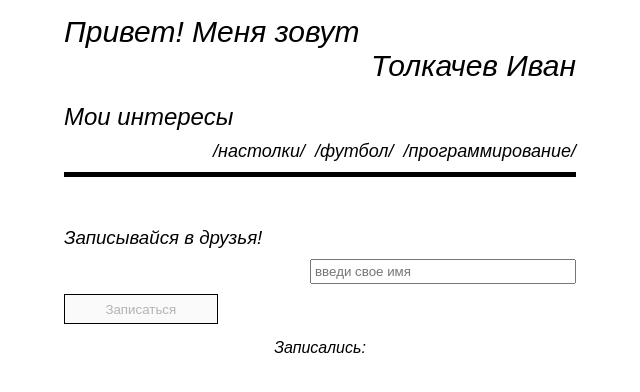
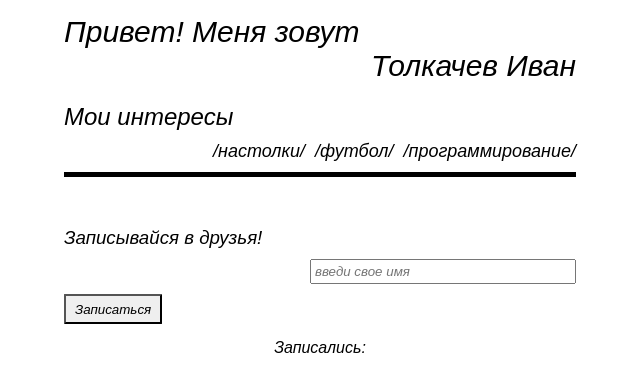
Before and after one commit to vantrey/homeWorkTasks, a React (Create React App) app: page / in a window 1280 px wide. Shown: the top 392 px of the page, without its empty margins (320-960 px from the left). Built offline with nearby package versions, Linux system fonts and the light colour scheme.

Commit message:
5th task. AddText.jsx complete. some name refactoring.

```diff
--- a/src/App.jsx
+++ b/src/App.jsx
@@ -23,26 +23,13 @@ class App extends React.Component {
     greetings: {
       greetingsTitle: 'Записывайся в друзья!',
       greetingsOutput: [],
-      buttonDisable: true,
     },
   };
 
   addGreetingsOutput = (text) => {
-    // let currentInputValue = this.inputRef.current.value;
-    // this.inputRef.current.value = '';
-    // alert(`Привет, ${currentInputValue}`);
     let newGreetings = {...this.state.greetings};
     newGreetings.greetingsOutput = [...this.state.greetings.greetingsOutput, text];
-    newGreetings.buttonDisable = true;
     this.setState({greetings: newGreetings})
-  };
-
-  swishButtonDisable = () => {
-    if (this.inputRef.current.value.trim()) {
-      let newGreetings = {...this.state.greetings};
-      newGreetings.buttonDisable = false;
-      this.setState({greetings: newGreetings})
-    }
   };
 
   render = () => {
--- /dev/null
+++ b/src/Greetings/AddText/AddText.jsx
@@ -0,0 +1,50 @@
+import React from 'react'
+import Input from "./Input/Input"
+import Button from "./Button/Button"
+import styles from "./AddText.module.css"
+
+class AddText extends React.Component {
+  state = {
+    currentValue: '',
+    isError: false,
+  }
+  onInputChange = (e) => {
+    this.setState({
+      currentValue: e.currentTarget.value,
+      isError: false,
+    })
+  }
+  addNewText = () => {
+    if (!this.state.currentValue) {
+      this.setState({isError: true})
+    } else {
+      alert(this.state.currentValue)
+      this.props.addGreetingsOutput(this.state.currentValue)
+      this.setState({currentValue: ''})
+    }
+  }
+  onEnterPress = (e) => {
+    e.key === 'Enter' && this.addNewText()
+  }
+  onBtnClick = () => {
+    this.addNewText()
+  }
+
+  render = () => {
+    return (
+      <div className={styles.addTextWrapper}>
+        <Input
+          isError={this.state.isError}
+          currentValue={this.state.currentValue}
+          onInputChange={this.onInputChange}
+          onEnterPress={this.onEnterPress}
+        />
+        <Button
+          onBtnClick={this.onBtnClick}
+        />
+      </div>
+    )
+  }
+}
+
+export default AddText
--- /dev/null
+++ b/src/Greetings/AddText/AddText.module.css
@@ -0,0 +1,4 @@
+.addTextWrapper {
+  display: flex;
+  flex-flow: column wrap;
+}
--- /dev/null
+++ b/src/Greetings/AddText/Button/Button.jsx
@@ -0,0 +1,17 @@
+import React from 'react'
+import styles from './Button.module.css'
+
+class Button extends React.Component {
+  render = () => {
+    return (
+      <button
+        className={styles.button}
+        onClick={this.props.onBtnClick}
+      >
+        <span className={styles.buttonTitle}>Записаться</span>
+      </button>
+    )
+  }
+}
+
+export default Button
--- /dev/null
+++ b/src/Greetings/AddText/Button/Button.module.css
@@ -0,0 +1,16 @@
+.button {
+  align-self: flex-start;
+  height: 30px;
+  border-radius: 1px;
+}
+
+.button:focus {
+ outline: none;
+}
+
+.buttonTitle {
+  font-size: 100%;
+  font-family: fantasy;
+  font-style: italic;
+  padding: 3px;
+}
--- /dev/null
+++ b/src/Greetings/AddText/Input/Input.jsx
@@ -0,0 +1,20 @@
+import React from 'react';
+import styles from './Input.module.css'
+
+class Input extends React.Component {
+
+  render = () => {
+    let classForEl = this.props.isError ? `${styles.input} ${styles.error}` : styles.input
+    return (
+      <input className={classForEl}
+             type='text'
+             placeholder='введи свое имя'
+             value={this.props.currentValue}
+             onChange={this.props.onInputChange}
+             onKeyPress={this.props.onEnterPress}
+      />
+    )
+  }
+}
+
+export default Input
--- /dev/null
+++ b/src/Greetings/AddText/Input/Input.module.css
@@ -0,0 +1,14 @@
+.input {
+  padding: 3px;
+  margin-bottom: 10px;
+  align-self: flex-end;
+  width: 50%;
+  outline-color: black;
+  font-family: fantasy;
+  font-style: italic;
+}
+
+.input.error {
+  border-color: red;
+  outline-color: red;
+}
--- a/src/Greetings/Greetings.jsx
+++ b/src/Greetings/Greetings.jsx
@@ -1,13 +1,12 @@
 import React from 'react'
 import styles from './Greetings.module.css'
-import GreetingsInput from "./GreetingsInput/GreetingsInput"
-import GreetingsButton from "./GreetingsButton/GreetingsButton"
 import GreetingsOutput from "./GreetingsOutput/GreetingsOutput"
 import GreetingsTitle from "./GreetingsTitle/GreetingsTitle"
+import AddText from "./AddText/AddText";
 
 class Greetings extends React.Component {
   render = () => {
-    let greetingsOutputEl = this.props.greetings.greetingsOutput.map((item, index) => {
+    let greetingsOutputEls = this.props.greetings.greetingsOutput.map((item, index) => {
       if (index % 2) {
         return (
           <div key={index} className={styles.odd}>
@@ -25,18 +24,10 @@ class Greetings extends React.Component {
     return (
       <div className={styles.greetingsWrapper}>
         <GreetingsTitle greetingsTitle={this.props.greetings.greetingsTitle}/>
-        <GreetingsInput
-          swishButtonDisable={this.props.swishButtonDisable}
-          inputRef={this.props.inputRef}
-          addGreetingsOutput={this.props.addGreetingsOutput}
-        />
-        <GreetingsButton
-          buttonDisable={this.props.greetings.buttonDisable}
-          addGreetingsOutput={this.props.addGreetingsOutput}
-        />
+        <AddText addGreetingsOutput={this.props.addGreetingsOutput}/>
         <div className={styles.greetingsOutputWrapper}>
           <h4 className={styles.outputTitle}>Записались:</h4>
-          {greetingsOutputEl}
+          {greetingsOutputEls}
         </div>
       </div>
     )
--- a/src/Greetings/GreetingsButton/GreetingsButton.jsx
+++ /dev/null
@@ -1,21 +0,0 @@
-import React from 'react'
-import styles from './GreetingsButton.module.css'
-
-class GreetingsButton extends React.Component {
-  onAddGreetingsOutput = () => {
-    this.props.addGreetingsOutput()
-  };
-  render = () => {
-    return (
-      <button
-        className={styles.greetingsButton}
-        onClick={this.onAddGreetingsOutput}
-        disabled={this.props.buttonDisable}
-      >
-        <span className={styles.greetingsButtonText}>Записаться</span>
-      </button>
-    )
-  }
-}
-
-export default GreetingsButton
--- a/src/Greetings/GreetingsButton/GreetingsButton.module.css
+++ /dev/null
@@ -1,9 +0,0 @@
-.greetingsButton {
-  width: 30%;
-  height: 30px;
-  border: thin solid black;
-}
-
-.greetingsButtonText {
-  font-size: 100%;
-}
--- a/src/Greetings/GreetingsInput/GreetingsInput.jsx
+++ /dev/null
@@ -1,45 +0,0 @@
-import React from 'react';
-import styles from './GreetingsInput.module.css'
-
-class GreetingsInput extends React.Component {
-
-  state = {
-    currentValue: '',
-  }
-
-  onInputChange = (e) => {
-    this.setState({currentValue: e.currentTarget.value})
-    console.log(this.state.currentValue)
-  }
-  onEnterPress = (e) => {
-    if( e.key === 'Enter') {
-      alert(this.state.currentValue)
-      this.props.addGreetingsOutput(this.state.currentValue)
-    }
-  }
-
-  //
-  // onEnterKeyDown = (e) => {
-  //   if (this.props.inputRef.current.value.trim() && e.keyCode === 13) {  // keyCode of "enter" = 13
-  //     this.props.addGreetingsOutput()
-  //   }
-  // };
-  // onInputText = () => {
-  //   this.props.swishButtonDisable()
-  // };
-
-  render = () => {
-    return (
-      <input className={styles.input}
-             type='text'
-             placeholder='введи свое имя'
-             value={this.state.currentValue}
-             ref={this.props.inputRef}
-             onChange={this.onInputChange}
-             onKeyPress={this.onEnterPress}
-      />
-    )
-  }
-}
-
-export default GreetingsInput
--- a/src/Greetings/GreetingsInput/GreetingsInput.module.css
+++ /dev/null
@@ -1,6 +0,0 @@
-.input {
-  padding: 3px;
-  margin-bottom: 10px;
-  align-self: flex-end;
-  width: 50%
-}
```
